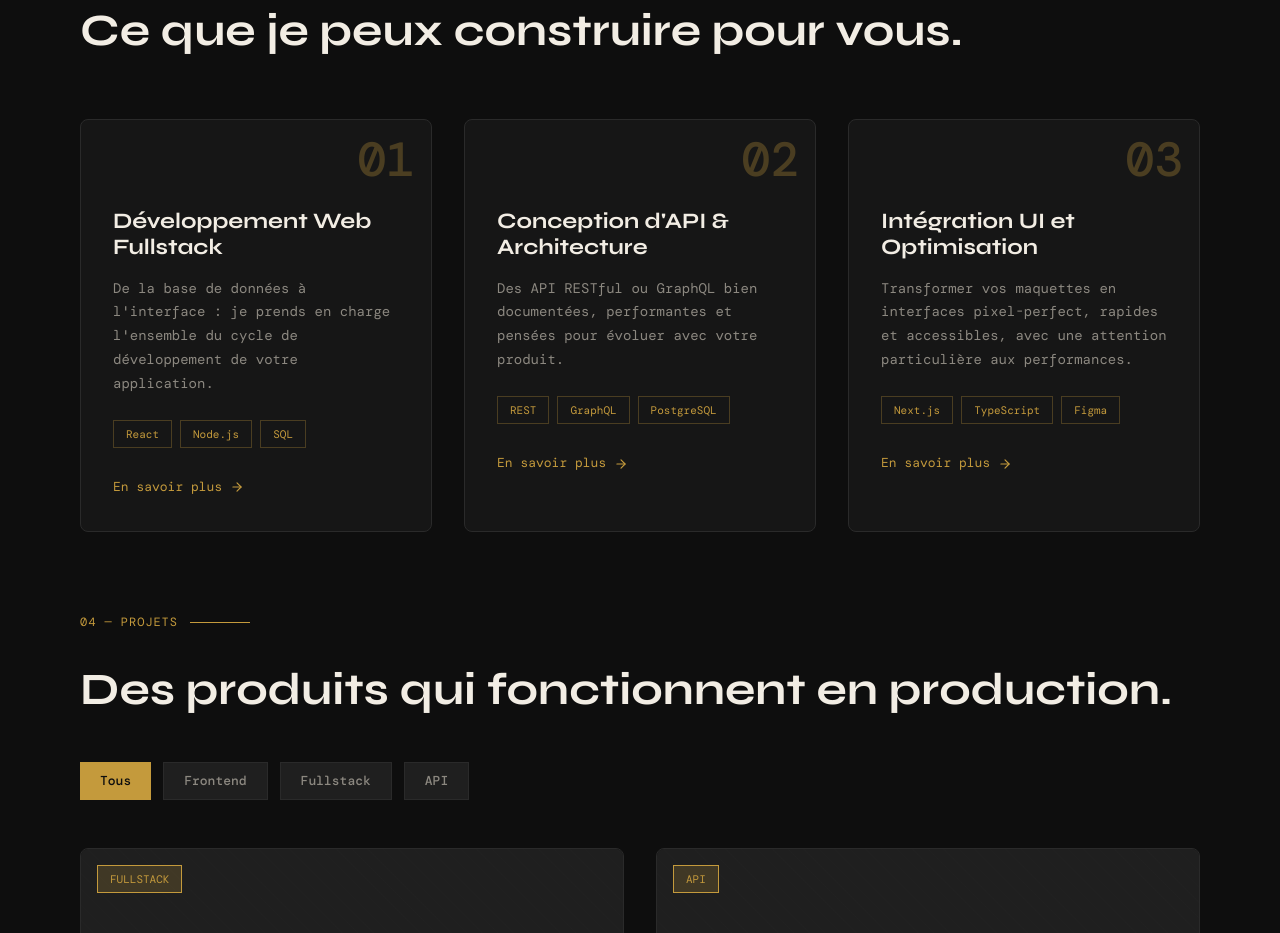
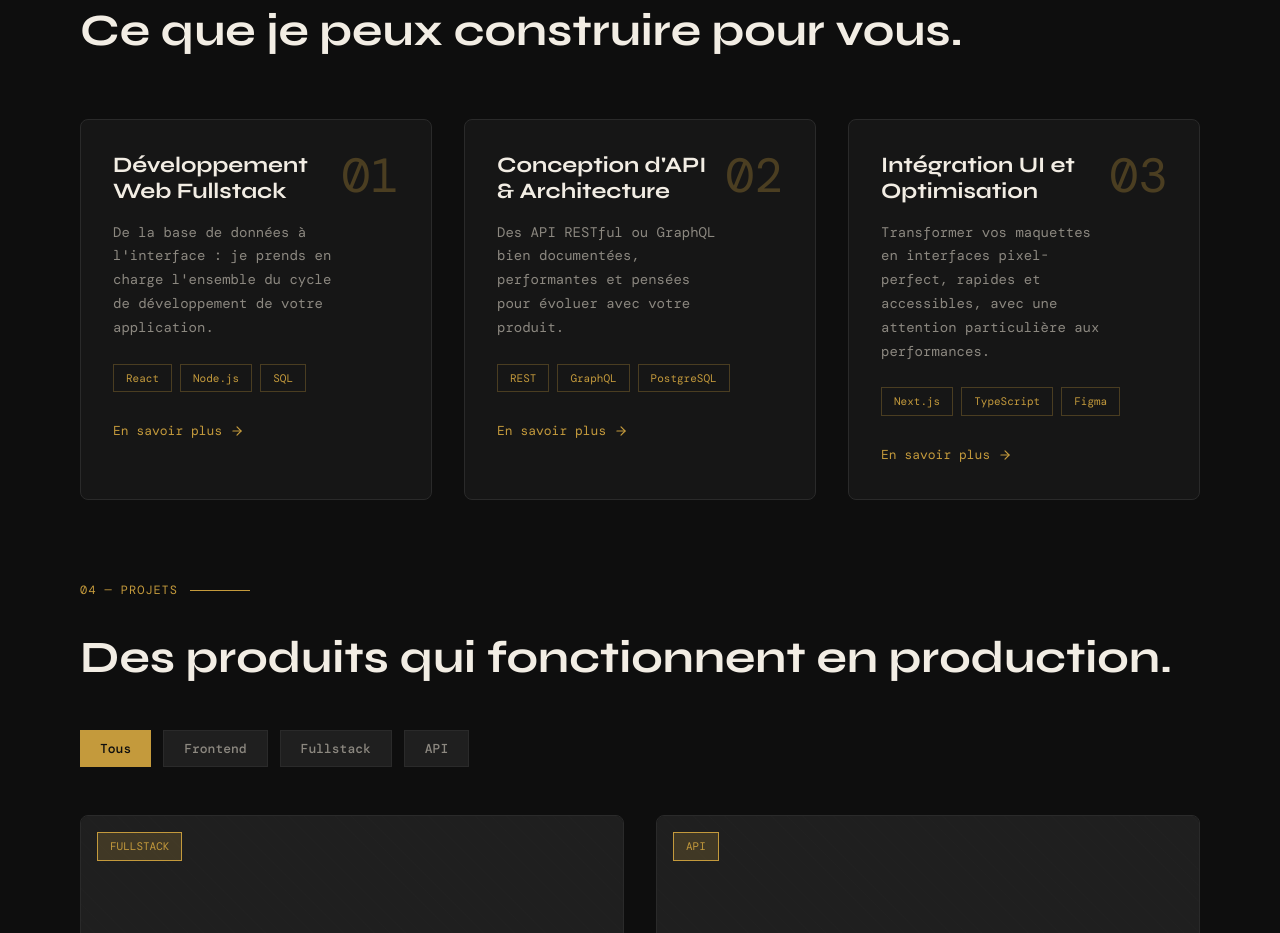
Before and after one commit to Ariane859/portfolio, a React (Vite) app: page / in a window 1280 px wide. Shown: the part 1620-2553 px from the top of the page. Built offline with nearby package versions, Linux system fonts and the light colour scheme.

Commit message:
Service cards: DM Mono numbers, line break card 1, pr-14 on title+desc

```diff
--- a/src/app/App.tsx
+++ b/src/app/App.tsx
@@ -361,7 +361,7 @@ function ServicesSection() {
   const services = [
     {
       number: '01',
-      title: 'Développement Web Fullstack',
+      title: 'Développement\nWeb Fullstack',
       description: 'De la base de données à l\'interface : je prends en charge l\'ensemble du cycle de développement de votre application.',
       tags: ['React', 'Node.js', 'SQL'],
     },
@@ -413,15 +413,15 @@ function ServiceCard({ service, delay, isInView }: any) {
       onMouseLeave={() => setIsHovered(false)}
       className="bg-[#161616] border border-[#2A2A2A] hover:border-[#3A3A3A] rounded-lg p-8 relative transition-all duration-300 group overflow-hidden"
     >
-      <div className="absolute top-4 right-4 font-['DM_Mono'] font-[500] text-[48px] text-[#C49A3C] opacity-30 leading-none">
+      <div className="absolute top-8 right-8 font-['DM_Mono'] text-[48px] text-[#C49A3C] opacity-30 leading-none">
         {service.number}
       </div>
 
-      <h3 className="font-['Syne'] font-[700] text-[22px] mb-4 relative z-10 mt-14">
+      <h3 className="font-['Syne'] font-[700] text-[22px] mb-4 relative z-10 pr-14 whitespace-pre-line">
         {service.title}
       </h3>
 
-      <p className="font-['DM_Mono'] text-[14px] text-[#8C8880] mb-6 relative z-10" style={{ lineHeight: 1.7 }}>
+      <p className="font-['DM_Mono'] text-[14px] text-[#8C8880] mb-6 relative z-10 pr-14" style={{ lineHeight: 1.7 }}>
         {service.description}
       </p>
 
```
